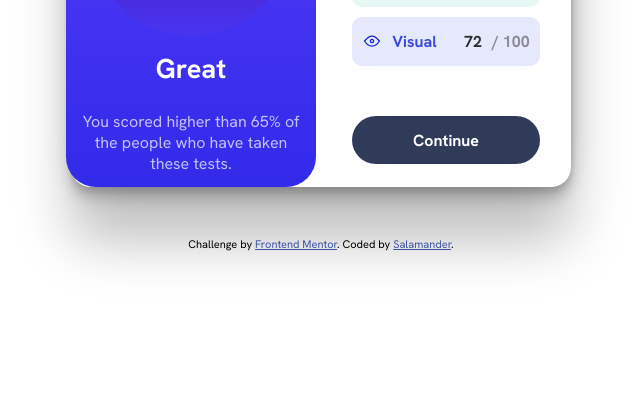
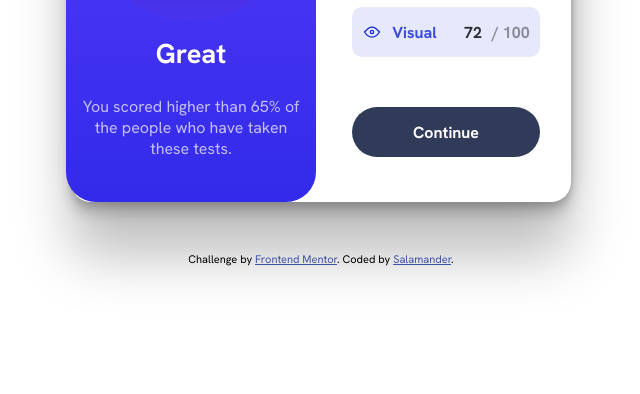
Before and after one commit to salamandersenp/results-component, a plain HTML site: page index.html in a window 1280 px wide. Shown: the part 406-800 px from the top of the page, without its empty margins (319-959 px from the left). Drawn offline with Linux system fonts and the light colour scheme.

Commit message:
Add files via upload

```diff
--- a/style.css
+++ b/style.css
@@ -46,8 +46,8 @@ body{
     flex-direction: column;
 }
 .card-wrapper{
-    height: 52%;
-    width: 35%;
+    height: 60%;
+    width: 25%;
     border-radius: 20px;
     display: flex;
     box-shadow: rgba(0, 0, 0, 0.25) 0px 54px 55px, rgba(0, 0, 0, 0.12) 0px -12px 30px, rgba(0, 0, 0, 0.12) 0px 4px 6px, rgba(0, 0, 0, 0.17) 0px 12px 13px, rgba(0, 0, 0, 0.09) 0px -3px 5px;
```
